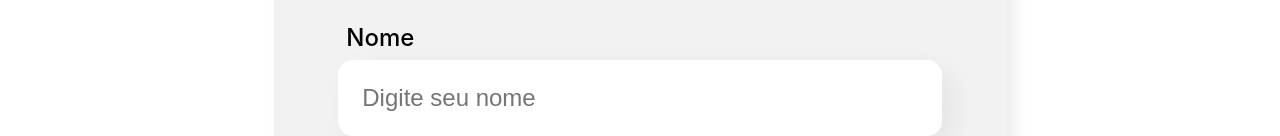
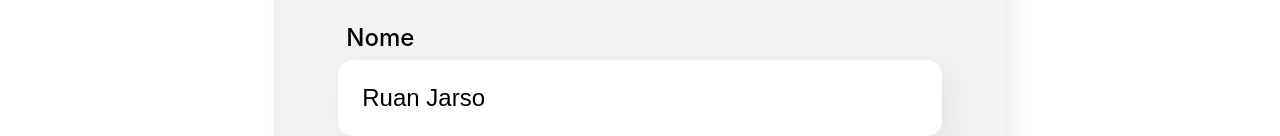
Before and after one commit to ruanjarso/organo, a React (Create React App) app: page / in a window 1280 px wide. Shown: the part 664-800 px from the top of the page. Built offline with nearby package versions, Linux system fonts and the light colour scheme.

Commit message:
create let value = '', insert value={vvalor} on input in CampoTexto.js, update const aoDigitado()

```diff
--- a/src/componentes/CampoTexto/CampoTexto.js
+++ b/src/componentes/CampoTexto/CampoTexto.js
@@ -2,8 +2,11 @@ import './CampoTexto.css'
 
 const CampoTexto = (props) => {
 
+    let valor ='Ruan Jarso'
+
     const aoDigitado = (event) => {
-        console.log(event.target.value)
+        valor = event.target.value
+        console.log(valor)
     }
 
     return(
@@ -11,7 +14,7 @@ const CampoTexto = (props) => {
             <label>
                 {props.label}
             </label>
-            <input onChange={aoDigitado} required={props.obrigatorio} placeholder={props.placeholder}/>
+            <input value={valor} onChange={aoDigitado} required={props.obrigatorio} placeholder={props.placeholder}/>
         </div>
     )
 }
```
